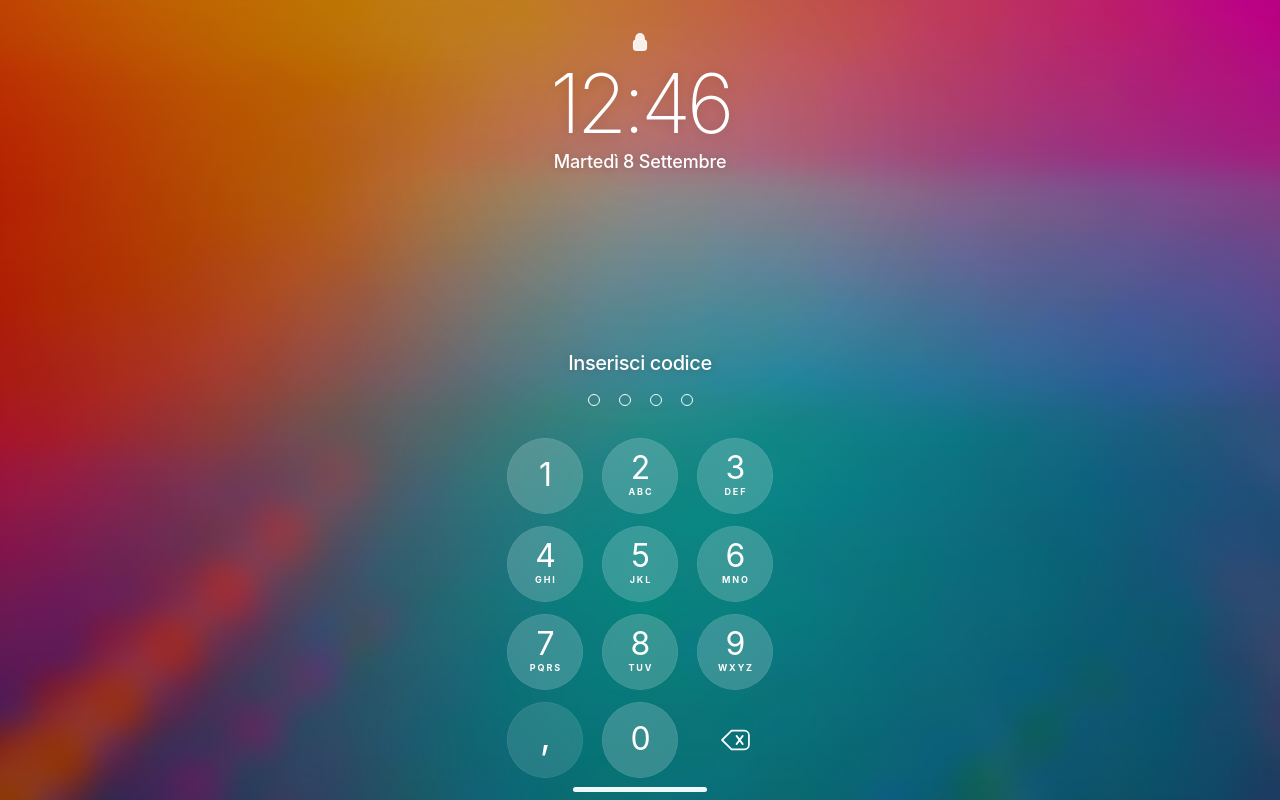
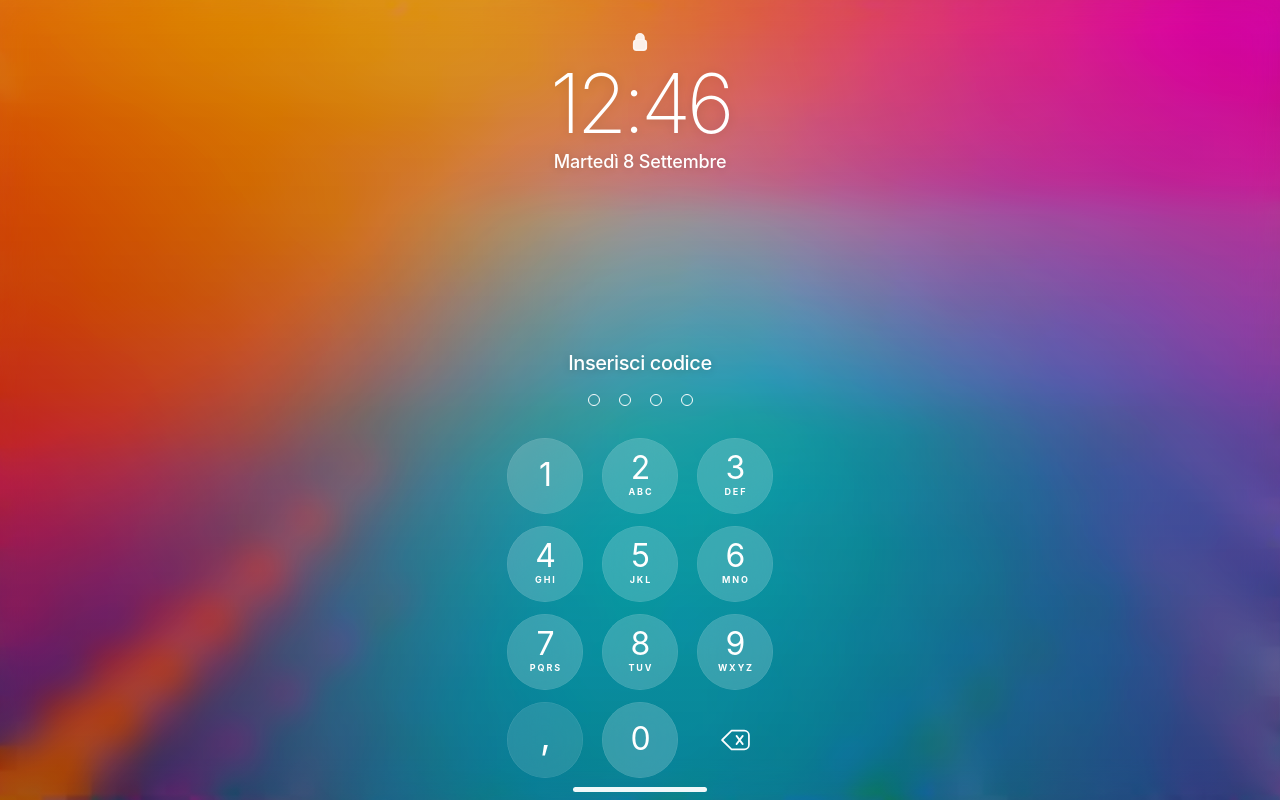
Before and after one commit to dellarosamarco/sky-mobile, a React (Vite) app: page /game in a window 1280 px wide. Built offline with nearby package versions, Linux system fonts and the light colour scheme.

Commit message:
Use exact Sky photo with animated glow blur layers

```diff
--- a/src/dynamic-background.css
+++ b/src/dynamic-background.css
@@ -1,76 +1,102 @@
-/* Dynamic Sky background shared by the lock screen and SIM Catch experience. */
+/* Exact Sky event artwork as the shared background. Animation comes from glow layers,
+   not from replacing/recreating the supplied image. */
 
 :root {
   --sky-event-bg: url('/backgrounds/sky-dynamic-bg.jpg');
 }
 
-/* iOS-style lock screen: soft blur, depth and very slow breathing motion. */
+/* ---------- Lock screen ---------- */
 .ios-wallpaper {
-  inset: -10% !important;
+  inset: -7% !important;
+  overflow: hidden;
   background: var(--sky-event-bg) center / cover no-repeat !important;
-  filter: blur(12px) saturate(1.12) brightness(.82) !important;
-  transform: scale(1.13) translate3d(-.8%, -.5%, 0);
-  transform-origin: center;
-  animation: sky-lock-bg-drift 15s ease-in-out infinite alternate;
+  filter: none !important;
+  transform: scale(1.08);
+  animation: sky-base-breathe 18s ease-in-out infinite alternate;
   will-change: transform;
 }
 
-.ios-wallpaper::before,
+/* Animated light orbs over the exact artwork. */
+.ios-wallpaper::before {
+  content: '' !important;
+  position: absolute;
+  inset: -14%;
+  width: auto !important;
+  aspect-ratio: auto !important;
+  border: 0 !important;
+  border-radius: 0 !important;
+  background:
+    radial-gradient(circle at 18% 24%, rgba(255, 188, 55, .38) 0 8%, transparent 27%),
+    radial-gradient(circle at 80% 26%, rgba(255, 45, 176, .34) 0 9%, transparent 28%),
+    radial-gradient(circle at 48% 77%, rgba(0, 194, 255, .38) 0 11%, transparent 31%),
+    radial-gradient(circle at 86% 76%, rgba(116, 82, 255, .32) 0 9%, transparent 27%);
+  filter: blur(46px) saturate(1.2) !important;
+  opacity: .92 !important;
+  transform: none !important;
+  animation: sky-glow-drift 13s ease-in-out infinite alternate;
+  pointer-events: none;
+}
+
+/* Blur sits ABOVE both the photo and the animated glow balls, iOS style. */
 .ios-wallpaper::after {
-  content: none !important;
+  content: '' !important;
+  position: absolute;
+  inset: 0;
+  width: auto !important;
+  aspect-ratio: auto !important;
+  border: 0 !important;
+  border-radius: 0 !important;
+  background: rgba(9, 12, 24, .08) !important;
+  backdrop-filter: blur(15px) saturate(1.08) !important;
+  -webkit-backdrop-filter: blur(15px) saturate(1.08) !important;
+  filter: none !important;
+  opacity: 1 !important;
+  transform: none !important;
+  pointer-events: none;
 }
 
 .ios-overlay {
-  background:
-    radial-gradient(circle at 50% 18%, rgba(255,255,255,.08), transparent 35%),
-    linear-gradient(to bottom, rgba(5,8,18,.10), rgba(5,8,18,.24) 58%, rgba(2,5,14,.34)) !important;
-  backdrop-filter: blur(7px) saturate(1.04) !important;
-  -webkit-backdrop-filter: blur(7px) saturate(1.04) !important;
+  background: linear-gradient(to bottom, rgba(3, 6, 16, .06), rgba(3, 6, 16, .20) 62%, rgba(2, 4, 12, .30)) !important;
+  backdrop-filter: none !important;
+  -webkit-backdrop-filter: none !important;
 }
 
-@keyframes sky-lock-bg-drift {
-  0% {
-    transform: scale(1.13) translate3d(-.8%, -.5%, 0) rotate(-.15deg);
-  }
-  50% {
-    transform: scale(1.17) translate3d(.7%, -.3%, 0) rotate(.12deg);
-  }
-  100% {
-    transform: scale(1.14) translate3d(-.25%, .75%, 0) rotate(-.08deg);
-  }
-}
-
-/* Gameplay: same visual identity, but darker and calmer so SIMs remain readable. */
+/* ---------- Gameplay ---------- */
 .game-field-bg {
-  inset: -9% !important;
+  inset: -7% !important;
+  overflow: hidden;
   background: var(--sky-event-bg) center / cover no-repeat !important;
-  filter: blur(9px) saturate(1.08) brightness(.58) !important;
-  transform: scale(1.12) translate3d(-.4%, -.25%, 0);
-  transform-origin: center;
-  animation: sky-game-bg-drift 21s ease-in-out infinite alternate;
+  filter: none !important;
+  transform: scale(1.075);
+  animation: sky-game-base-breathe 24s ease-in-out infinite alternate;
   will-change: transform;
 }
 
-.game-field-bg::after {
-  inset: -2% !important;
+.game-field-bg::before {
+  content: '';
+  position: absolute;
+  inset: -14%;
   background:
-    radial-gradient(circle at 50% 55%, rgba(15,108,210,.08), transparent 42%),
-    linear-gradient(to bottom, rgba(1,6,20,.20), rgba(2,8,24,.34) 55%, rgba(1,4,14,.48)) !important;
+    radial-gradient(circle at 17% 25%, rgba(255, 171, 36, .25) 0 8%, transparent 28%),
+    radial-gradient(circle at 81% 28%, rgba(255, 34, 173, .24) 0 9%, transparent 29%),
+    radial-gradient(circle at 50% 76%, rgba(0, 190, 255, .29) 0 11%, transparent 31%),
+    radial-gradient(circle at 84% 78%, rgba(111, 79, 255, .22) 0 9%, transparent 27%);
+  filter: blur(52px) saturate(1.15);
+  animation: sky-game-glow-drift 18s ease-in-out infinite alternate;
+  pointer-events: none;
 }
 
-@keyframes sky-game-bg-drift {
-  0% {
-    transform: scale(1.12) translate3d(-.4%, -.25%, 0);
-  }
-  50% {
-    transform: scale(1.145) translate3d(.45%, -.2%, 0);
-  }
-  100% {
-    transform: scale(1.125) translate3d(-.15%, .45%, 0);
-  }
+.game-field-bg::after {
+  content: '';
+  position: absolute;
+  inset: 0 !important;
+  background: linear-gradient(to bottom, rgba(2, 6, 18, .16), rgba(2, 8, 24, .25) 58%, rgba(1, 4, 14, .38)) !important;
+  backdrop-filter: blur(12px) saturate(1.04);
+  -webkit-backdrop-filter: blur(12px) saturate(1.04);
+  pointer-events: none;
 }
 
-/* Keep intro, countdown and results visually tied to the game without blurring UI content. */
+/* Intro / countdown / result screens use the same exact artwork and the same layering idea. */
 .game-intro,
 .game-countdown,
 .game-results {
@@ -83,13 +109,11 @@
 .game-results::before {
   content: '';
   position: absolute;
-  inset: -10%;
-  z-index: -2;
+  inset: -8%;
+  z-index: -3;
   background: var(--sky-event-bg) center / cover no-repeat;
-  filter: blur(11px) saturate(1.1) brightness(.62);
-  transform: scale(1.14);
-  animation: sky-stage-bg-drift 18s ease-in-out infinite alternate;
-  will-change: transform;
+  transform: scale(1.08);
+  animation: sky-stage-breathe 20s ease-in-out infinite alternate;
 }
 
 .game-intro::after,
@@ -98,38 +122,73 @@
   content: '';
   position: absolute;
   inset: 0;
-  z-index: -1;
+  z-index: -2;
   pointer-events: none;
   background:
-    radial-gradient(circle at 50% 35%, rgba(255,255,255,.06), transparent 34%),
-    linear-gradient(to bottom, rgba(2,7,22,.14), rgba(2,7,22,.38));
+    radial-gradient(circle at 18% 25%, rgba(255, 180, 42, .22) 0 9%, transparent 29%),
+    radial-gradient(circle at 80% 27%, rgba(255, 40, 177, .22) 0 10%, transparent 30%),
+    radial-gradient(circle at 50% 76%, rgba(0, 191, 255, .25) 0 12%, transparent 32%),
+    linear-gradient(to bottom, rgba(2, 7, 22, .14), rgba(2, 7, 22, .34));
+  backdrop-filter: blur(13px) saturate(1.05);
+  -webkit-backdrop-filter: blur(13px) saturate(1.05);
+  animation: sky-stage-glow 16s ease-in-out infinite alternate;
 }
 
-@keyframes sky-stage-bg-drift {
-  from {
-    transform: scale(1.14) translate3d(-.4%, -.35%, 0);
-  }
-  to {
-    transform: scale(1.17) translate3d(.45%, .4%, 0);
-  }
+@keyframes sky-base-breathe {
+  from { transform: scale(1.08) translate3d(-.35%, -.25%, 0); }
+  to   { transform: scale(1.115) translate3d(.35%, .45%, 0); }
+}
+
+@keyframes sky-game-base-breathe {
+  from { transform: scale(1.075) translate3d(-.2%, -.2%, 0); }
+  to   { transform: scale(1.095) translate3d(.25%, .3%, 0); }
+}
+
+@keyframes sky-stage-breathe {
+  from { transform: scale(1.08) translate3d(-.25%, -.2%, 0); }
+  to   { transform: scale(1.105) translate3d(.3%, .35%, 0); }
+}
+
+@keyframes sky-glow-drift {
+  0%   { transform: translate3d(-2%, -1%, 0) scale(1); }
+  50%  { transform: translate3d(2%, 1.5%, 0) scale(1.08); }
+  100% { transform: translate3d(-1%, 3%, 0) scale(1.03); }
+}
+
+@keyframes sky-game-glow-drift {
+  0%   { transform: translate3d(-1.5%, -1%, 0) scale(1); }
+  50%  { transform: translate3d(1.7%, 1%, 0) scale(1.05); }
+  100% { transform: translate3d(-.8%, 2.2%, 0) scale(1.02); }
+}
+
+@keyframes sky-stage-glow {
+  from { background-position: 0 0; opacity: .9; }
+  to   { background-position: 12px -10px; opacity: 1; }
 }
 
 @media (min-width: 900px) and (min-height: 1200px) and (orientation: portrait) {
-  .ios-wallpaper {
-    filter: blur(14px) saturate(1.12) brightness(.82) !important;
+  .ios-wallpaper::after {
+    backdrop-filter: blur(20px) saturate(1.08) !important;
+    -webkit-backdrop-filter: blur(20px) saturate(1.08) !important;
   }
 
-  .game-field-bg {
-    filter: blur(10px) saturate(1.08) brightness(.58) !important;
+  .game-field-bg::after {
+    backdrop-filter: blur(15px) saturate(1.04);
+    -webkit-backdrop-filter: blur(15px) saturate(1.04);
   }
 }
 
 @media (prefers-reduced-motion: reduce) {
   .ios-wallpaper,
+  .ios-wallpaper::before,
   .game-field-bg,
+  .game-field-bg::before,
   .game-intro::before,
   .game-countdown::before,
-  .game-results::before {
+  .game-results::before,
+  .game-intro::after,
+  .game-countdown::after,
+  .game-results::after {
     animation: none !important;
   }
 }
```
